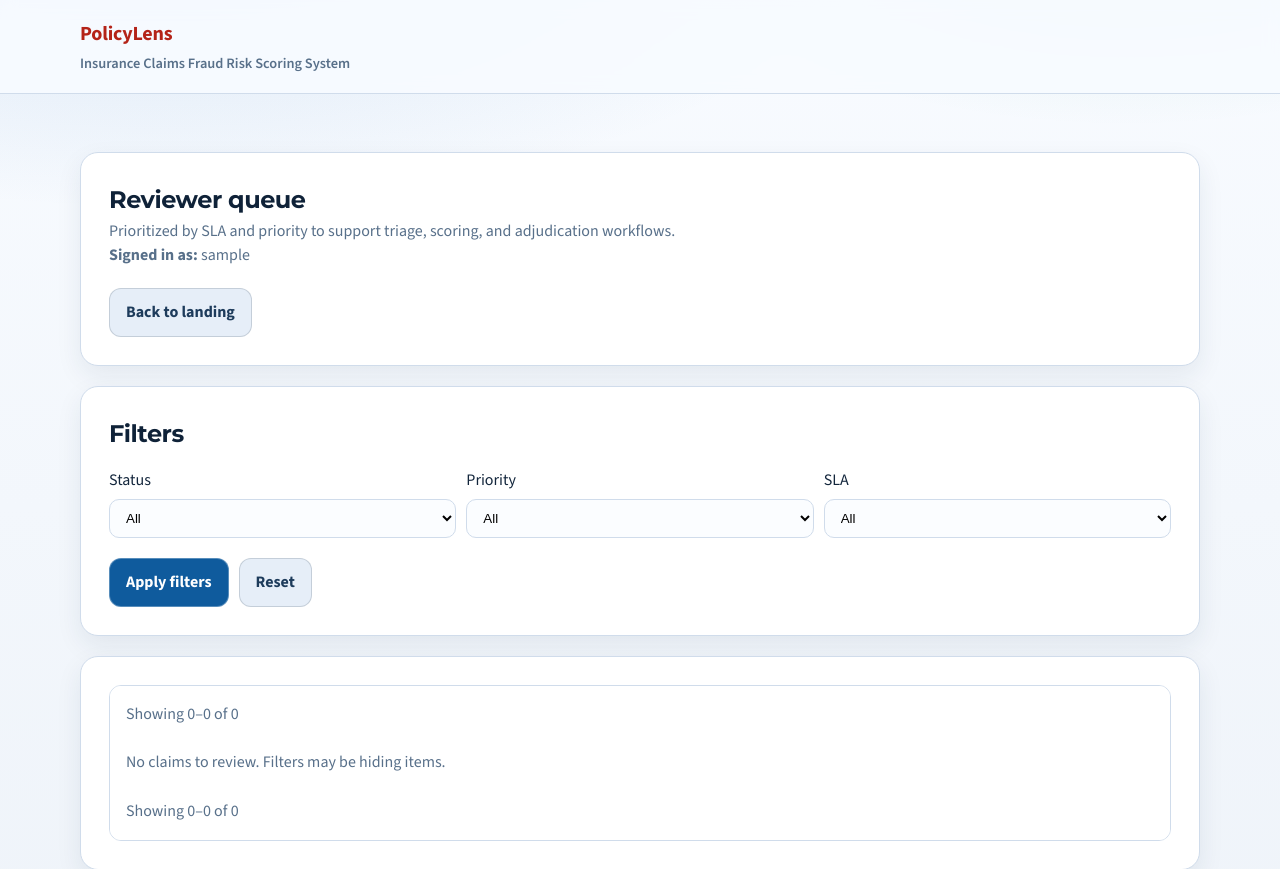
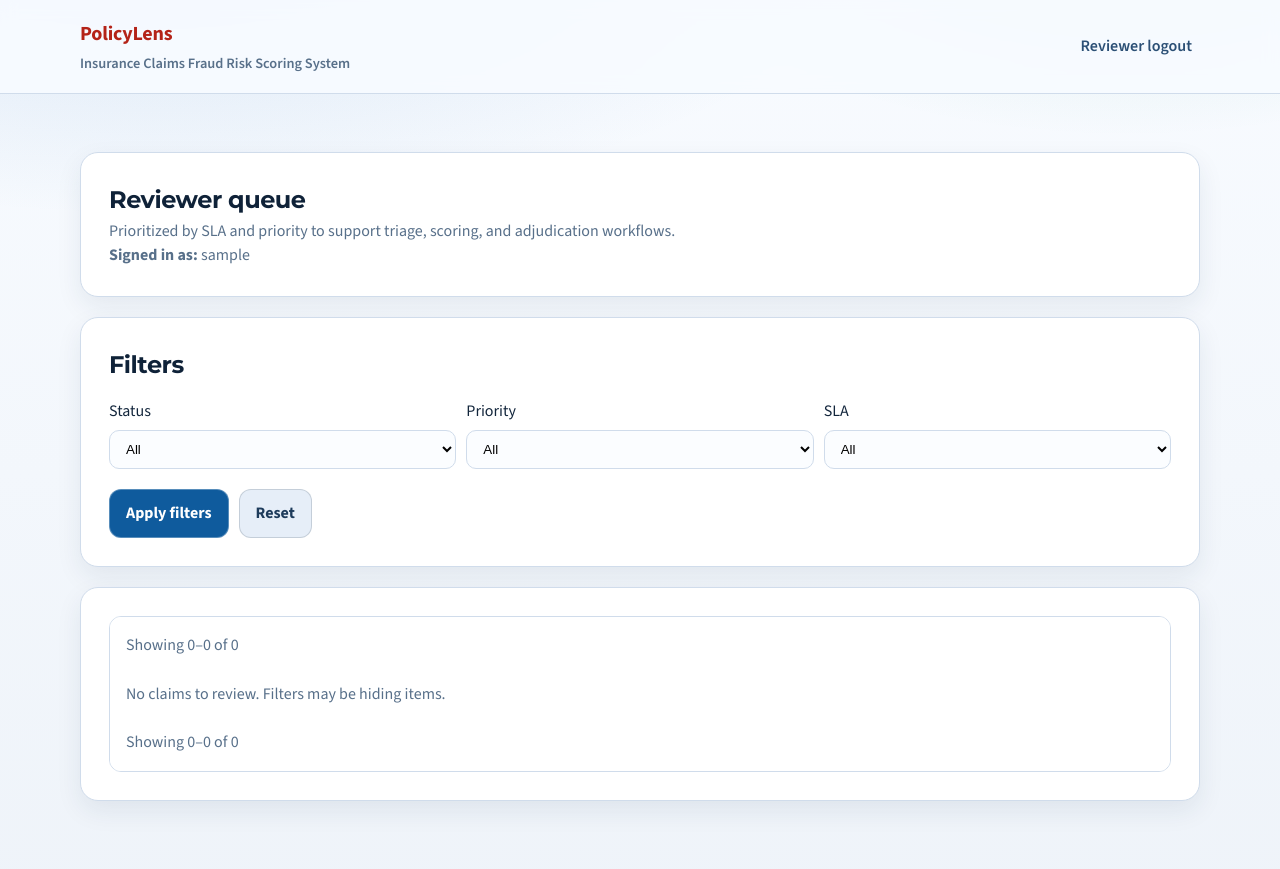
Before and after one commit to AAdewunmi/Claims-Fraud-Risk-Scoring-Project, a Django app: page /ops/queue/ in a window 1280 px wide. Shown: the top 869 px of the page. Run offline with Django 5.2, Linux system fonts and the light colour scheme; the visitor is signed in with stand-in values (Sample User, id 1); data that the repository does not hold is empty; parts of the project's set-up code (start-up, migrations or seed data) failed here and were passed over.

Commit message:
feat(reviewer-queue): move reviewer logout to header nav beside PolicyLens

```diff
--- a/policylens/apps/ops/templates/ops/queue.html
+++ b/policylens/apps/ops/templates/ops/queue.html
@@ -2,6 +2,18 @@
 {% extends "site/base.html" %}
 
 {% block title %}Reviewer queue | PolicyLens{% endblock %}
+
+{% block header_nav %}
+  <nav class="nav" aria-label="Reviewer queue navigation">
+    {% if read_only %}
+      <a class="nav-link" href="{% url 'console:admin_home' %}">Back to admin console</a>
+    {% endif %}
+    <form class="nav-inline-form" method="post" action="{% url 'accounts:logout_to_landing' %}">
+      {% csrf_token %}
+      <button class="nav-link nav-link-button" type="submit">Reviewer logout</button>
+    </form>
+  </nav>
+{% endblock %}
 
 {% block content %}
   <section class="card">
@@ -13,15 +25,6 @@
     {% if read_only %}
       <p class="muted"><strong>Mode:</strong> Read-only admin view</p>
     {% endif %}
-    <div class="button-row">
-      {% if read_only %}
-        <a class="button button-secondary" href="{% url 'console:admin_home' %}">Back to admin console</a>
-      {% endif %}
-      <form method="post" action="{% url 'accounts:logout_to_landing' %}" style="margin: 0;">
-        {% csrf_token %}
-        <button class="button button-secondary" type="submit">Back to landing</button>
-      </form>
-    </div>
   </section>
 
   <section class="card">
```
Also changed, not shown: tests/test_console_access.py (+2 -2 lines).
